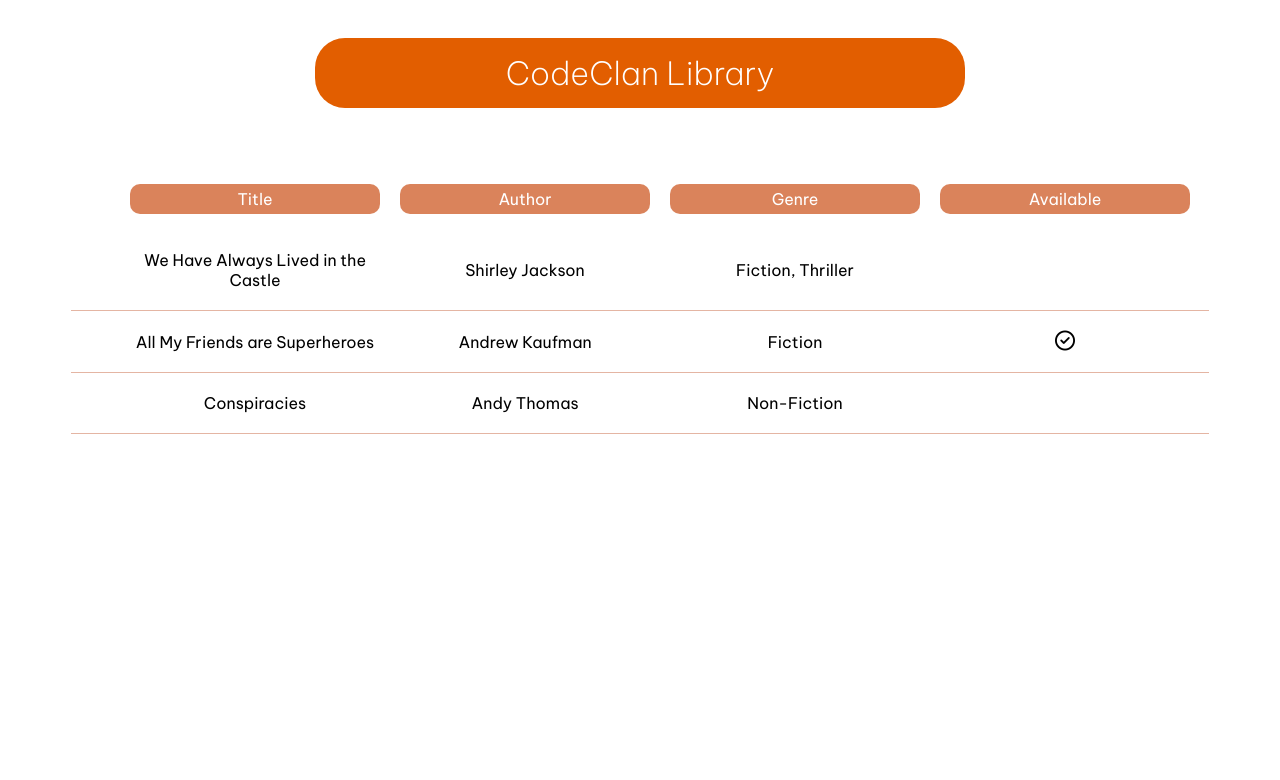
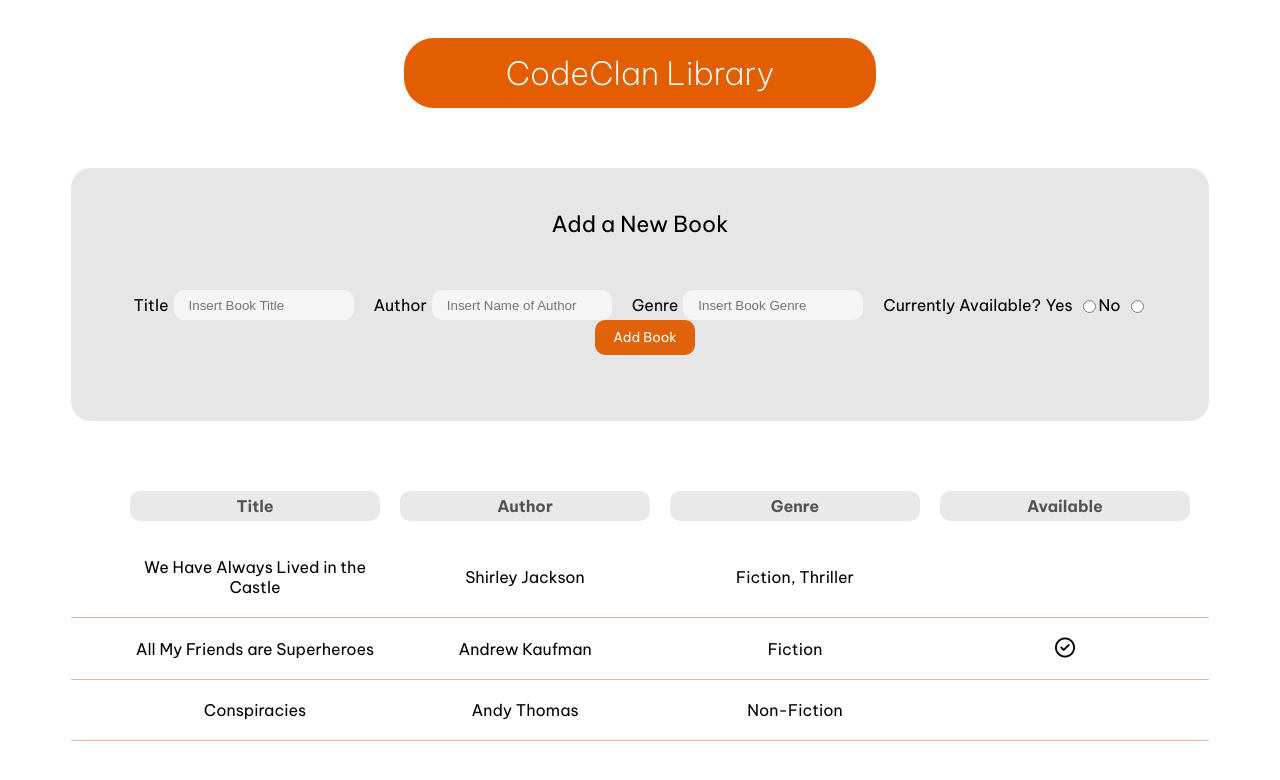
Before and after one commit to RebeccaRBell/flask_library, a Flask app: page / in a window 1280 px wide. Shown: the top 780 px of the page. Run offline with Flask 2, Linux system fonts and the light colour scheme; some libraries are stand-ins or nearby versions.

Commit message:
add book function complete

```diff
--- a/controllers/controller.py
+++ b/controllers/controller.py
@@ -1,7 +1,7 @@
 from flask import render_template, request  # ADDED
 from app import app
 from models.book import Book
-from models.book_list import books
+from models.book_list import books, add_book_to_library
 
 
 @app.route("/")
@@ -12,3 +12,20 @@ def index():
 @app.route("/single_book/<int:index>")
 def single_book(index):
     return render_template("single_book.html", books=books[index])
+
+
+@app.route("/", methods=["POST"])
+def add_book():
+    new_book_title = request.form["title"]
+    new_book_author = request.form["author"]
+    new_book_genre = request.form["genre"]
+    new_book_available = (
+        True
+        if request.form["available"] == "checked" in request.form["available"]
+        else False
+    )
+    add_new_book = Book(
+        new_book_title, new_book_author, new_book_genre, new_book_available
+    )
+    add_book_to_library(add_new_book)
+    return render_template("index.html", books=books)
--- a/models/book_list.py
+++ b/models/book_list.py
@@ -7,3 +7,6 @@ book2 = Book("All My Friends are Superheroes", "Andrew Kaufman", "Fiction", True
 book3 = Book("Conspiracies", "Andy Thomas", "Non-Fiction", False)
 
 books = [book1, book2, book3]
+
+def add_book_to_library(add_new_book):
+        books.append(add_new_book)
--- a/static/style.css
+++ b/static/style.css
@@ -3,7 +3,7 @@ body {
 }
 
 .header{
-        width: 70%;
+        width: 50%;
         height: 100px;
         text-align: center;
         margin: auto;
@@ -22,6 +22,54 @@ main {
         width: 90%;
         margin:  auto;
 }
+.add-new-book{
+        background-color:rgb(230, 230, 230);
+        padding-top: 20px;
+        padding-bottom: 40px;
+        border-radius: 20px;
+}
+.add-new-book h3 {
+       text-align: center;
+        padding-bottom: 20px;
+        font-weight: 400;
+        font-size: 22px;
+}
+form {
+        display: flex;
+        flex-flow: row wrap;
+        justify-content: center;
+        align-items: center;
+        padding: 10px;
+}
+form .text-input {
+        width: 180px;
+        height: 30px;
+        margin-right: 20px;
+        border-radius: 10px;
+        border: none;
+        background-color: whitesmoke;
+}
+form label {
+        margin-right: 5px;
+}
+form input {
+        padding: 15px;
+}
+.submit-button {
+width: 100px;
+height: 35px;
+padding: 0px;
+margin-left: 10px;
+align-items: center;
+border-radius: 10px;
+border: none;
+background-color: rgb(224, 99, 11);
+color: white;
+font-family: 'Be Vietnam Pro', sans-serif;
+}
+.book-list-background {
+        margin-top: 70px;
+}
 .list-headings{
         display: flex;
         flex-flow: row wrap;
@@ -32,14 +80,16 @@ main {
 .list-headings li {
         width: 250px;
         text-align: center;
-        background-color: rgba(209, 100, 50, 0.795);
+        background-color: rgb(233, 233, 233);
         padding-top: 5px;
         padding-bottom: 5px;
         border-radius: 10px;
-        color: white;
+        color: rgb(83, 83, 83);
         margin-left: 10px;
         margin-right: 10px;
+        font-weight: 800;
 }
+
 .book-list{
 display: flex;
 justify-content: center;
--- a/templates/index.html
+++ b/templates/index.html
@@ -18,6 +18,39 @@
 			<h1>CodeClan Library</h1>
 		</header>
 		<main>
+			<div class="add-new-book">
+				<h3>Add a New Book</h3>
+				<form action="/" method="post">
+					<label for="title">Title</label>
+					<input
+						class="text-input"
+						type="text"
+						name="title"
+						placeholder="Insert Book Title"
+					/>
+					<label for="author">Author</label>
+					<input
+						class="text-input"
+						type="text"
+						name="author"
+						placeholder="Insert Name of Author"
+					/>
+					<label for="genre">Genre</label>
+					<input
+						class="text-input"
+						type="text"
+						name="genre"
+						placeholder="Insert Book Genre"
+					/>
+					<label for="'checked">Currently Available?</label>
+					<label for="available">Yes</label>
+					<input type="radio" value="checked" name="available" />
+					<label for="available">No</label>
+					<input type="radio" value="notchecked" name="available" />
+					<input class="submit-button" type="submit" value="Add Book" />
+				</form>
+			</div>
+			<div class="book-list-background">
 				<ul class="list-headings">
 					<li>Title</li>
 					<li>Author</li>
@@ -38,6 +71,7 @@
 					</ul>
 				</a>
 				{% endfor %}
+			</div>
 		</main>
 	</body>
 </html>
--- a/templates/single_book.html
+++ b/templates/single_book.html
@@ -22,7 +22,6 @@
 				<ul class="book-details">
 					<li><b>Author</b> <span>{{ books.author }}</span></li>
 					<li><b>Genre</b> <span>{{ books.genre }}</span></li>
-					<li><b>Synopsis:</b><span>{{ books.synopsis }}</span></li>
 					<li>
 						<b>Available:</b> {% if books.available == True %}<span
 							><i class="fa-regular fa-circle-check"></i></span
```
Lines whose indentation alone changed are shown as unchanged.
